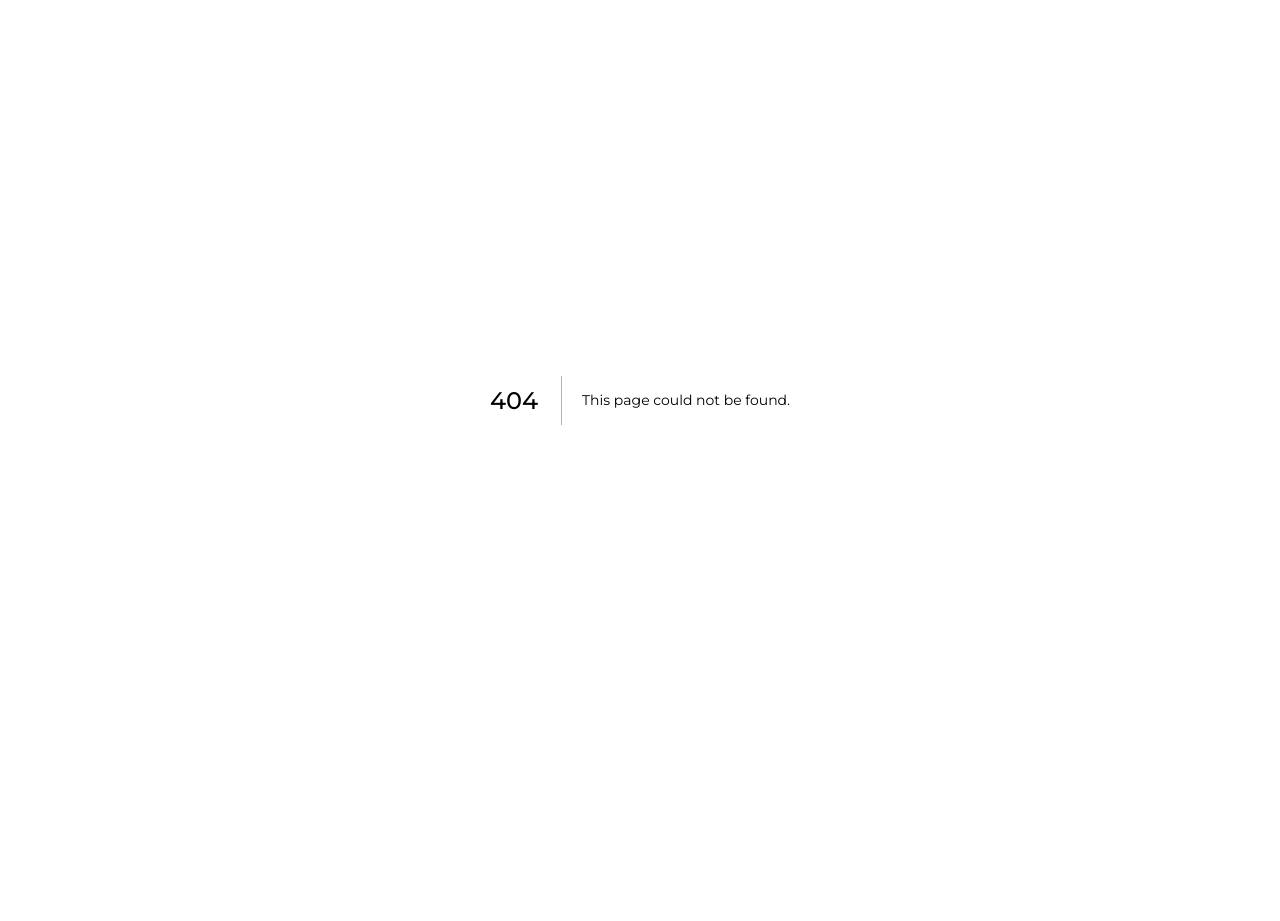
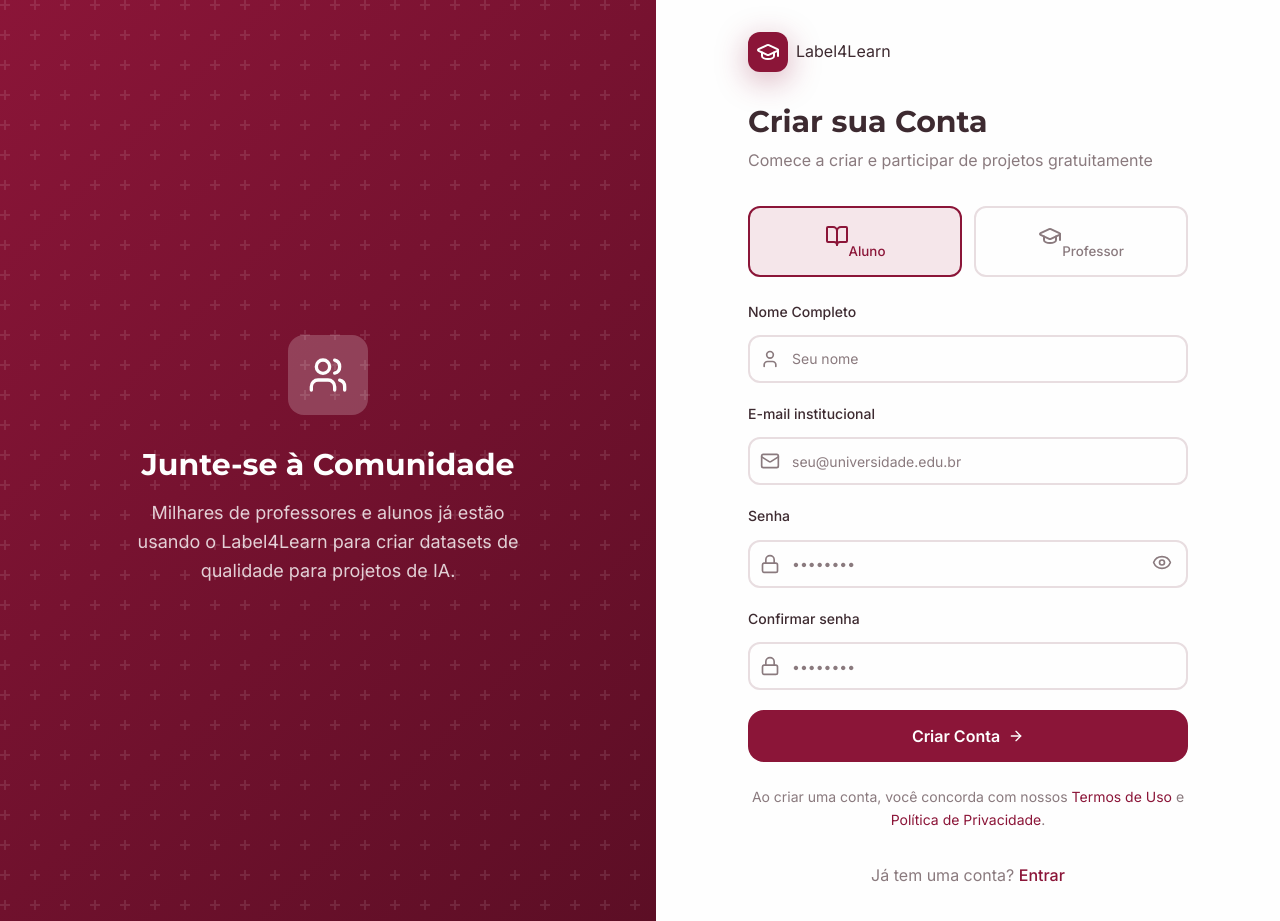
Before and after one commit to lucashenrique505/label4learn, a Next.js app: page /cadastro in a window 1280 px wide. Before the commit this address had no page. Before the commit the page ends 800 px from the top, so only its background shows below. Built offline with nearby package versions, Linux system fonts and the light colour scheme.

Commit message:
add: Register page

```diff
--- /dev/null
+++ b/src/app/cadastro/page.jsx
@@ -0,0 +1,195 @@
+"use client";
+
+import {
+  ArrowRight,
+  BookOpen,
+  Eye,
+  EyeOff,
+  GraduationCap,
+  Lock,
+  Mail,
+  User,
+  Users,
+} from "lucide-react";
+import Link from "next/link";
+import { useState } from "react";
+import "./styles.css";
+import "../login/styles.css";
+
+const Register = () => {
+  const [visiblePassword, setVisiblePassword] = useState(false);
+  const [userType, setUserType] = useState("student");
+  const [formData, setFormData] = useState({
+    fullName: "",
+    email: "",
+    password: "",
+    passwordConfirmation: "",
+  });
+
+  const onSubmitForm = (event) => {
+    event.preventDefault();
+    console.log("Register:", { ...formData, userType });
+  };
+
+  const updateField = (fieldName, value) => {
+    setFormData({ ...formData, [fieldName]: value });
+  };
+
+  return (
+    <>
+      <div className="page">
+        <div className="decorative-side">
+          <div className="standard-backgroud" />
+          <div className="decorative-content">
+            <div className="decorative-icon">
+              <Users />
+            </div>
+            <h2 className="decorative-title">Junte-se à Comunidade</h2>
+            <p className="decorative-description">
+              Milhares de professores e alunos já estão usando o Label4Learn
+              para criar datasets de qualidade para projetos de IA.
+            </p>
+          </div>
+        </div>
+
+        <div className="form-side">
+          <div className="form-content">
+            <Link href="/" className="logo">
+              <div className="logo-icon">
+                <GraduationCap />
+              </div>
+              <span className="logo-text">
+                Label<span className="logo-highlight">4Learn</span>
+              </span>
+            </Link>
+
+            <div className="header">
+              <h2 className="title">Criar sua Conta</h2>
+              <p className="subtitle">
+                Comece a criar e participar de projetos gratuitamente
+              </p>
+            </div>
+
+            <div className="user-type-selection">
+              <button
+                type="button"
+                onClick={() => setUserType("student")}
+                className={`user-type-option ${userType === "student" ? "selected" : ""}`}
+              >
+                <BookOpen />
+                <span>Aluno</span>
+              </button>
+              <button
+                type="button"
+                onClick={() => setUserType("teacher")}
+                className={`user-type-option ${userType === "teacher" ? "selected" : ""}`}
+              >
+                <GraduationCap />
+                <span>Professor</span>
+              </button>
+            </div>
+
+            <form onSubmit={onSubmitForm} className="form">
+              <div className="group-field">
+                <label htmlFor="fullName" className="label-field">
+                  Nome Completo
+                </label>
+                <div className="field-with-icon">
+                  <User className="icon-field" />
+                  <input
+                    id="fullName"
+                    type="text"
+                    placeholder="Seu nome"
+                    value={formData.fullName}
+                    onChange={(e) => updateField("fullName", e.target.value)}
+                    className="input-field input-field-with-icon high-input-field"
+                  />
+                </div>
+              </div>
+
+              <div className="group-field">
+                <label htmlFor="email" className="label-field">
+                  E-mail institucional
+                </label>
+                <div className="field-with-icon">
+                  <Mail className="icon-field" />
+                  <input
+                    id="email"
+                    type="email"
+                    placeholder="seu@universidade.edu.br"
+                    value={formData.email}
+                    onChange={(e) => updateField("email", e.target.value)}
+                    className="input-field input-field-with-icon high-input-field"
+                  />
+                </div>
+              </div>
+
+              <div className="group-field">
+                <label htmlFor="password" className="label-field">
+                  Senha
+                </label>
+                <div className="field-with-icon">
+                  <Lock className="icon-field" />
+                  <input
+                    id="password"
+                    type={visiblePassword ? "text" : "password"}
+                    placeholder="••••••••"
+                    value={formData.password}
+                    onChange={(e) => updateField("password", e.target.value)}
+                    className="input-password input-field input-field-with-icon high-input-field"
+                  />
+                  <button
+                    type="button"
+                    onClick={() => setVisiblePassword(!visiblePassword)}
+                    className="password-visibility-button"
+                  >
+                    {visiblePassword ? <EyeOff /> : <Eye />}
+                  </button>
+                </div>
+              </div>
+
+              <div className="group-field">
+                <label htmlFor="passwordConfirmation" className="label-field">
+                  Confirmar senha
+                </label>
+                <div className="field-with-icon">
+                  <Lock className="icon-field" />
+                  <input
+                    id="passwordConfirmation"
+                    type="password"
+                    placeholder="••••••••"
+                    value={formData.passwordConfirmation}
+                    onChange={(e) =>
+                      updateField("passwordConfirmation", e.target.value)
+                    }
+                    className="input-field input-field-with-icon high-input-field"
+                  />
+                </div>
+              </div>
+
+              <button
+                type="submit"
+                className="button primary-button big-button large-button"
+              >
+                Criar Conta
+                <ArrowRight size={16} />
+              </button>
+            </form>
+
+            <p className="terms">
+              Ao criar uma conta, você concorda com nossos{" "}
+              <a href="#">Termos de Uso</a> e{" "}
+              <a href="#">Política de Privacidade</a>.
+            </p>
+
+            <p className="login-link">
+              Já tem uma conta? <Link href="/login">Entrar</Link>
+            </p>
+          </div>
+        </div>
+      </div>
+    </>
+  );
+};
+
+export default Register;
--- /dev/null
+++ b/src/app/cadastro/styles.css
@@ -0,0 +1,115 @@
+.page {
+  min-height: 100v;
+  display: flex;
+}
+
+.decorative-side {
+  flex: 1;
+  background: var(--gradiente-primario);
+  display: flex;
+  align-items: center;
+  justify-content: center;
+  padding: 48px;
+  position: relative;
+  overflow: hidden;
+}
+
+.form-side {
+  flex: 1;
+  display: flex;
+  align-items: center;
+  justify-content: center;
+  padding: 32px;
+}
+
+.form-content {
+  width: 100%;
+  max-width: 440px;
+}
+
+.user-type-selection {
+  display: grid;
+  grid-template-columns: 1fr 1fr;
+  gap: 12px;
+  margin-bottom: 24px;
+}
+
+.user-type-option {
+  padding: 16px;
+  border-radius: var(--raio-medio);
+  border: 2px solid var(--borda);
+  text-align: center;
+  transition: all 0.2s;
+  cursor: pointer;
+}
+
+.user-type-option:hover {
+  border-color: rgba(139, 21, 56, 0.5);
+}
+
+.user-type-option.selected {
+  border-color: var(--vermelho-escuro);
+  background-color: var(--vermelho-fundo);
+}
+
+.user-type-option svg {
+  width: 24px;
+  height: 24px;
+  margin: 0 auto 8px;
+  color: var(--cinza-medio);
+}
+
+.user-type-option.selected svg {
+  color: var(--vermelho-escuro);
+}
+
+.user-type-option span {
+  font-weight: 500;
+  color: var(--cinza-medio);
+}
+
+.user-type-option.selected span {
+  color: var(--vermelho-escuro);
+}
+
+.form {
+  display: flex;
+  flex-direction: column;
+  gap: 16px;
+}
+
+.terms {
+  font-size: 14px;
+  color: var(--cinza-medio);
+  text-align: center;
+  margin-top: 24px;
+}
+
+.terms a {
+  color: var(--vermelho-escuro);
+}
+
+.terms a:hover {
+  text-decoration: underline;
+}
+
+.login-link {
+  text-align: center;
+  margin-top: 32px;
+  color: var(--cinza-medio);
+}
+
+.login-link a {
+  color: var(--vermelho-escuro);
+  font-weight: 500;
+}
+
+.login-link a:hover {
+  text-decoration: underline;
+}
+
+@media (max-width: 1024px) {
+  .decorative-side {
+    display: none;
+  }
+}
--- a/src/app/login/page.jsx
+++ b/src/app/login/page.jsx
@@ -17,7 +17,7 @@
   const [email, setEmail] = useState("");
   const [password, setPassword] = useState("");
 
-  const onSendForm = (event) => {
+  const onSubmitForm = (event) => {
     event.preventDefault;
     console.log("Login:", { email, password });
   };
@@ -47,7 +47,7 @@
               </p>
             </div>
 
-            <form onSubmit={onSendForm} className="form">
+            <form onSubmit={onSubmitForm} className="form">
               <div className="group-field">
                 <label htmlFor="email" className="label-field">
                   E-mail
```
